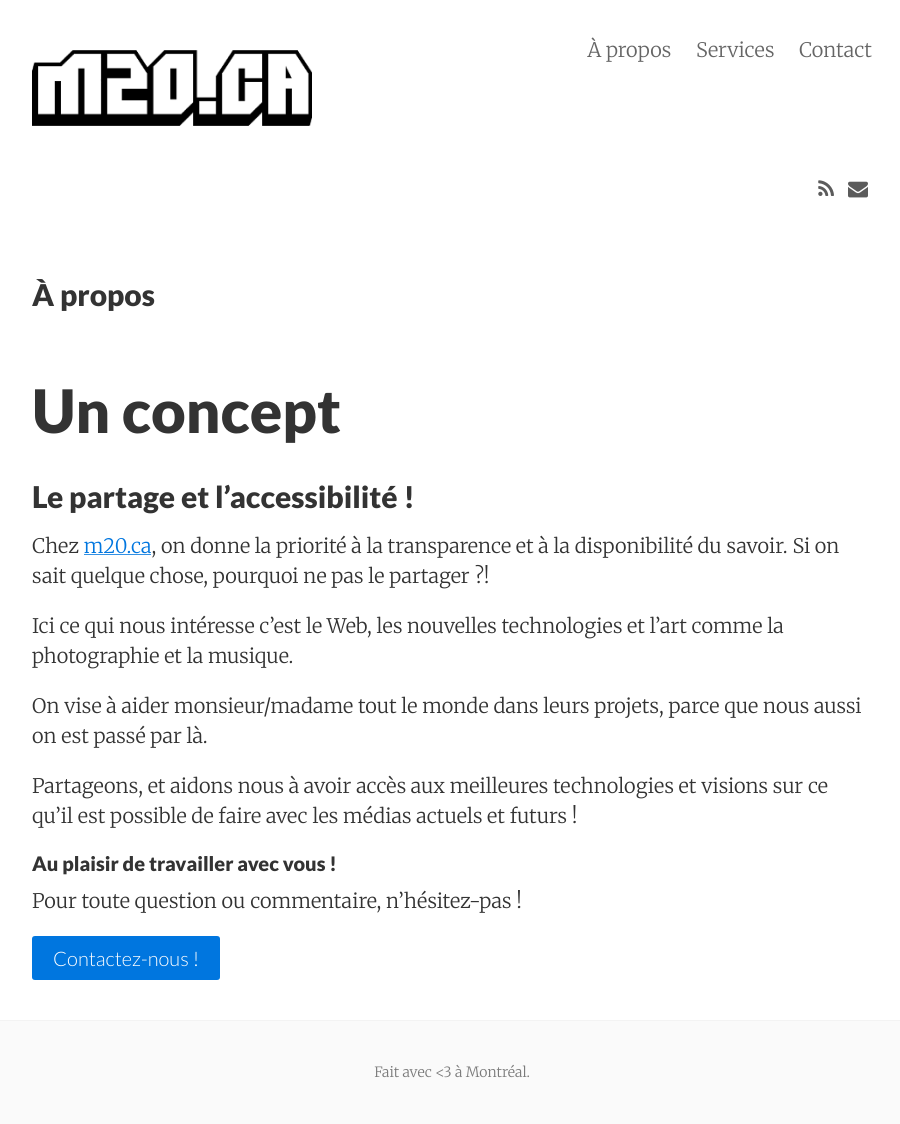
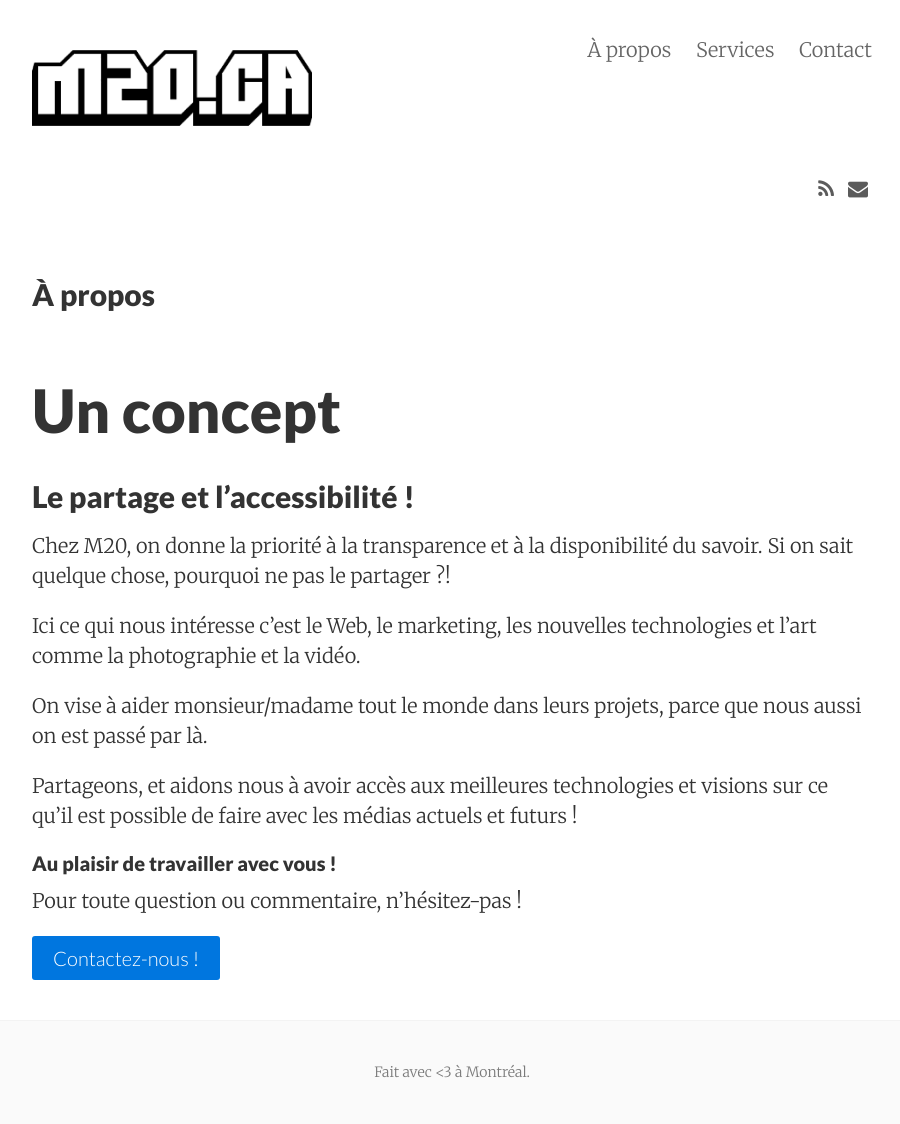
Before and after one commit to m20-ca/m20-ca.github.io, a Jekyll site: the page built from about.md, in a window 1280 px wide. Shown: the whole page, without its empty margins (188-1088 px from the left). Built offline with Jekyll 4.4.1, drawn with Linux system fonts in a browser that asks for light colours; nearby versions of some CDN libraries.

Commit message:
small changes

```diff
--- a/about.md
+++ b/about.md
@@ -9,9 +9,9 @@ tags: about
 
 ## Le partage et l'accessibilité !
 
-Chez [m20.ca](http://m20.ca), on donne la priorité à la transparence et à la disponibilité du savoir. Si on sait quelque chose, pourquoi ne pas le partager ?!
+Chez M20, on donne la priorité à la transparence et à la disponibilité du savoir. Si on sait quelque chose, pourquoi ne pas le partager ?!
 
-Ici ce qui nous intéresse c'est le Web, les nouvelles technologies et l'art comme la photographie et la musique.
+Ici ce qui nous intéresse c'est le Web, le marketing, les nouvelles technologies et l'art comme la photographie et la vidéo.
 
 On vise à aider monsieur/madame tout le monde dans leurs projets, parce que nous aussi on est passé par là.
 
```
Also changed, not shown: 404.md (+1 -0 lines), merci.md (+1 -0 lines).
